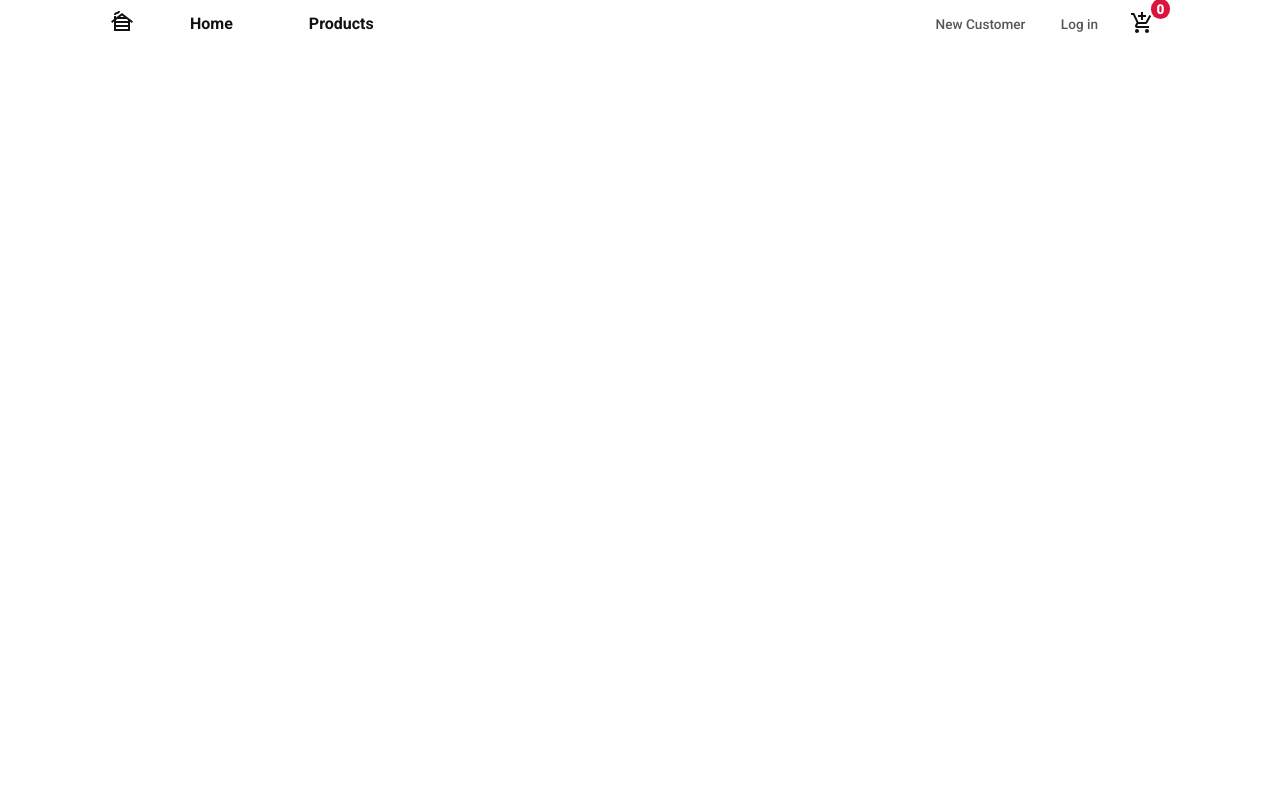
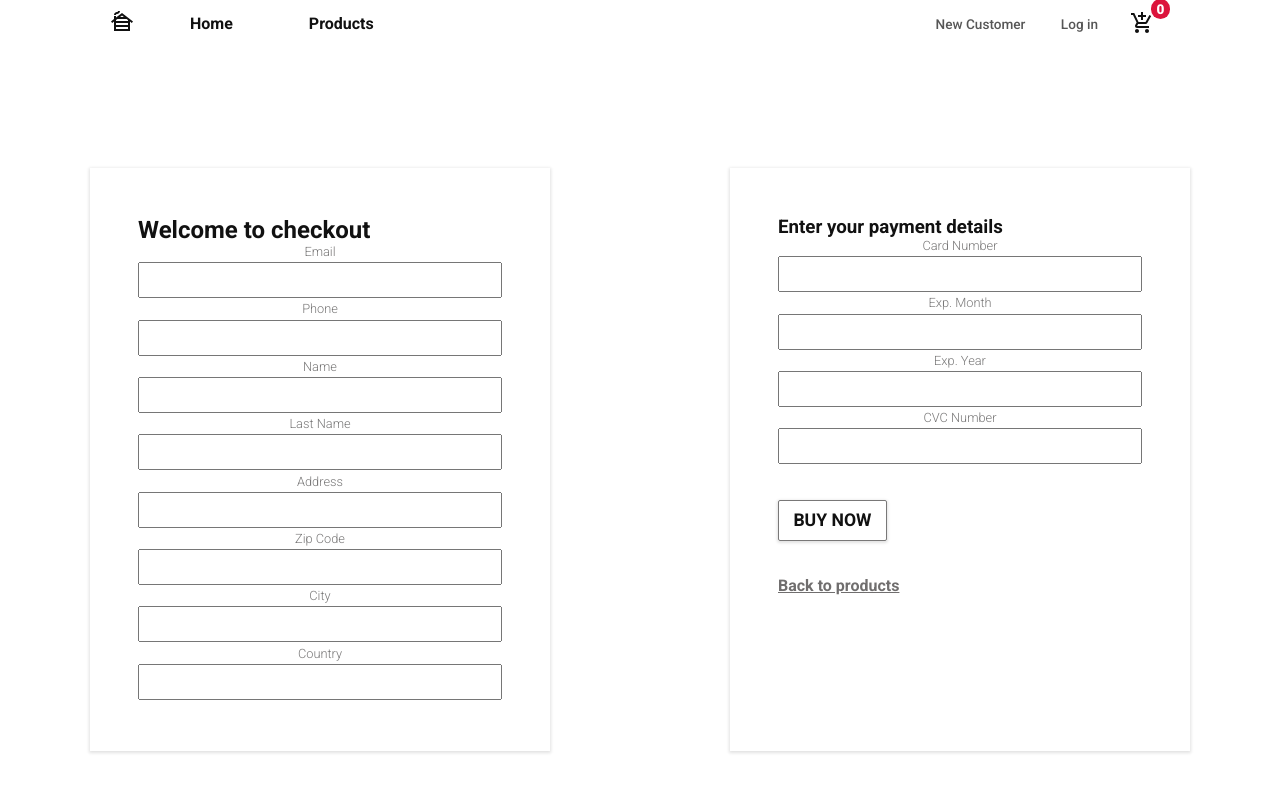
Before and after one commit to anazabalo/React-Project, a React (Create React App) app in the folder project-ecommerce/: page /payment in a window 1280 px wide. Shown: the top 792 px of the page. Built offline with nearby package versions, Linux system fonts and the light colour scheme; no server answers.

Commit message:
payment component added

```diff
--- a/project-ecommerce/src/App.js
+++ b/project-ecommerce/src/App.js
@@ -5,6 +5,7 @@ import Cart from './components/Cart/Cart';
 import Login from './components/Login/Login';
 import Newcustomer from './components/Newcustomer/Newcustomer';
 import ProductView from './components/Products/ProductView';
+import CartPayment from './components/Cart/CartPayment';
 import { DataProvider } from './Context/Dataprovider';
 import { ItemsProvider } from './Context/CartItemsProvider';
 import { useState } from 'react';
@@ -13,7 +14,6 @@ import './App.css';
 
 function App() {
   const [user, setUser] = useState({ email: '' });
-  //const [error, setError] = useState('');
 
   //FAKE USER FOR LOGIN TRIAL
   const adminUser = {
@@ -64,6 +64,9 @@ function App() {
                 <Route exact path="/newcustomer">
                   <Newcustomer />
                 </Route>
+                <Route exact path="/payment">
+                  <CartPayment />
+                </Route>
                 <Route exact path="/login">
                   <Login user={user} login={login} logout={logout} />
                 </Route>
--- a/project-ecommerce/src/components/Cart/Cart.js
+++ b/project-ecommerce/src/components/Cart/Cart.js
@@ -56,7 +56,9 @@ const Cart = () => {
               ))}
               <div className={styles.cartTotal}>
                 <h3>Total price {total} SEK</h3>
-                <button className={styles.payment}>Go to Payment</button>
+                <button className={styles.payment}>
+                  <Link to="/payment">Go to Payment </Link>
+                </button>
               </div>
             </>
           )}
--- /dev/null
+++ b/project-ecommerce/src/components/Cart/CartPayment.js
@@ -0,0 +1,56 @@
+import styles from './CartPayment.module.css';
+import { Link } from 'react-router-dom';
+const CartPayment = () => {
+  return (
+    <div className={styles.paymentContainer}>
+      <div className={styles.buyerInformation}>
+        <h2> Welcome to checkout</h2>
+        <div className={styles.personalInformation}>
+          <form action="#">
+            <label htmlFor="email">Email</label>
+            <input type="text" />
+            <label htmlFor="Phone">Phone</label>
+            <input type="text" />
+            <label htmlFor="Name">Name</label>
+            <input type="text" />
+            <label htmlFor="LastName">Last Name</label>
+            <input type="text" />
+            <label htmlFor="Address">Address</label>
+            <input type="text" />
+            <label htmlFor="Zip Code"> Zip Code</label>
+            <input type="text" />
+            <label htmlFor="City">City</label>
+            <input type="text" />
+            <label htmlFor="Country">Country</label>
+            <input type="text" />
+          </form>
+        </div>
+      </div>
+
+      <div className={styles.checkoutContainer}>
+        <h3>Enter your payment details</h3>
+        <div className={styles.CardDetails}>
+          <form action="#">
+            <label htmlFor="card number"> Card Number</label>
+            <input type="text" />
+            <label htmlFor="expiring">Exp. Month</label>
+            <input type="text" />
+            <label htmlFor="expiring">Exp. Year</label>
+            <input type="text" />
+            <label htmlFor="CVC">CVC Number</label>
+            <input type="text" />
+          </form>
+        </div>
+
+        <button>Buy Now</button>
+        <div className={styles.BackToProducts}>
+          <Link to="/products">
+            <p>Back to products</p>
+          </Link>
+        </div>
+      </div>
+    </div>
+  );
+};
+
+export default CartPayment;
--- /dev/null
+++ b/project-ecommerce/src/components/Cart/CartPayment.module.css
@@ -0,0 +1,67 @@
+.paymentContainer {
+  display: flex;
+  flex-direction: row;
+  justify-content: space-around;
+}
+
+.buyerInformation {
+  box-shadow: 0px 1px 3px 1px #e2e2e2;
+  margin-top: 15vh;
+  padding: 6vh;
+}
+
+.personalInformation form {
+  display: flex;
+  flex-direction: column;
+  flex-wrap: nowrap;
+  justify-content: flex-start;
+  align-items: center;
+  align-content: normal;
+}
+
+.checkoutContainer {
+  box-shadow: 0px 1px 3px 1px #e2e2e2;
+  margin-top: 15vh;
+  padding: 6vh;
+}
+.checkoutContainer button {
+  padding: 0.6rem 0.9rem;
+  margin-top: 2rem;
+  font-size: 1.1rem;
+  font-weight: 600;
+  text-transform: uppercase;
+  cursor: pointer;
+  display: block;
+  box-shadow: 0px 1px 3px 1px #e2e2e2;
+  border: 1px solid #797878;
+  border-radius: 2px;
+  background-color: transparent;
+}
+.CardDetails form {
+  display: flex;
+  flex-direction: column;
+  flex-wrap: nowrap;
+  justify-content: flex-start;
+  align-items: center;
+  align-content: normal;
+}
+
+.BackToProducts p {
+  color: #706e6e;
+  margin-top: 2vh;
+  font-size: 1rem;
+  font-weight: 600;
+  text-decoration: underline;
+}
+
+label {
+  font-size: 0.8rem;
+  font-weight: 300;
+  color: #797878;
+}
+
+input {
+  width: 45vh;
+  height: 4vh;
+  margin: 0.4vh 0;
+}
--- a/project-ecommerce/src/components/Products/ProductView.js
+++ b/project-ecommerce/src/components/Products/ProductView.js
@@ -2,14 +2,17 @@ import { useContext, useState, useEffect } from 'react';
 import { DataContext } from '../../Context/Dataprovider';
 import { CartItemsContext } from '../../Context/CartItemsProvider';
 import { useParams } from 'react-router-dom';
-import ProductCard from './ProductCard';
+import { Link } from 'react-router-dom';
+import ArrowBackOutlinedIcon from '@mui/icons-material/ArrowBackOutlined';
+import styles from './ProductView.module.css';
+//import ProductCard from './ProductCard';
 
 const ProductView = () => {
   const { products } = useContext(DataContext);
   const { onAddToCart } = useContext(CartItemsContext);
   const [details, setDetails] = useState([]);
   const params = useParams();
-  let item = 0;
+  //let item = 0;
 
   console.log(products);
   console.log(params.id);
@@ -28,25 +31,39 @@ const ProductView = () => {
   return (
     <>
       {
-        <div className="Details">
+        <div className={styles.Details}>
+          <div className={styles.backToProductsArrow}>
+            <Link to="/products">
+              <ArrowBackOutlinedIcon />
+            </Link>
+          </div>
+          <div className={styles.DetailsHeader}>
             <h2>{details.title}</h2>
-          <p className="price">{details.price}</p>
+            <img src={details.image} alt={details.title} />
+          </div>
+          <div className={styles.DetailsFooter}>
+            <p className={styles.Price}>Price: {details.price} SEK</p>
             <button onClick={() => onAddToCart(details)}>Add to cart</button>
-          <img src={details.image} alt={details.title} />
-          <div className="description">
+            <div className={styles.Description}>
               <p>
                 <strong>Description:</strong>
                 Lorem ipsum dolor, sit amet consectetur adipisicing elit. Cum necessitatibus soluta
-              alias porro, saepe facere expedita asperiores quos fugit inventore ex, itaque sapiente
-              quae pariatur beatae optio repellat aperiam quia possimus mollitia repellendus? Illo
-              natus quam eaque impedit omnis pariatur!
+                alias porro, saepe facere expedita asperiores quos fugit inventore ex, itaque
+                sapiente quae pariatur beatae optio repellat aperiam quia possimus mollitia
+                repellendus? Illo natus quam eaque impedit omnis pariatur!
               </p>
             </div>
           </div>
+        </div>
       }
+    </>
+  );
+};
 
-      <h3 className="related">Products Related</h3>
-      <div className="products">
+export default ProductView;
+
+/*   <h3 className={styles.Related}>Products Related</h3>
+      <div className={styles.Products}>
         {products.map((product) => {
           if (item < 6 && details.category === product.category) {
             item++;
@@ -57,9 +74,4 @@ const ProductView = () => {
             </div>;
           }
         })}
-      </div>
-    </>
-  );
-};
-
-export default ProductView;
+      </div> */
--- /dev/null
+++ b/project-ecommerce/src/components/Products/ProductView.module.css
@@ -0,0 +1,56 @@
+.Details {
+  display: flex;
+  flex-direction: row;
+  align-items: center;
+  justify-content: center;
+  margin-top: 15vh;
+  padding: 0 15vh;
+}
+
+.DetailsHeader {
+  margin: 5vh;
+  padding: 2vh;
+  box-shadow: 0px 1px 3px 1px #e2e2e2;
+  border-radius: 2px;
+}
+
+.DetailsHeader img {
+  margin: 0px;
+}
+
+.DetailsHeader h2 {
+  padding: 0px;
+  max-width: 50vh;
+}
+
+.DetailsFooter {
+  margin: 5vh;
+}
+
+.DetailsFooter button {
+  padding: 0.6rem 0.9rem;
+  margin: 1rem 0;
+  font-size: 1rem;
+  font-weight: 600;
+  text-transform: uppercase;
+  cursor: pointer;
+  display: block;
+  width: 100%;
+  border: 1px solid #797878;
+  border-radius: 2px;
+  background-color: transparent;
+  color: #797878;
+}
+
+.Description {
+  font-size: 1rem;
+  color: #525050;
+  font-weight: 350;
+  max-width: 50vh;
+  display: flex;
+}
+.Price {
+  color: #525050;
+  font-size: 1.2rem;
+  font-weight: 500;
+}
--- a/project-ecommerce/src/components/Slider/BtnSlider.js
+++ b/project-ecommerce/src/components/Slider/BtnSlider.js
@@ -3,7 +3,7 @@ import './Slider.css';
 import leftArrow from './icons/left-arrow.svg';
 import rightArrow from './icons/right-arrow.svg';
 
-export default function BtnSlider({ direction, moveSlide }) {
+const BtnSlider = ({ direction, moveSlide }) => {
   console.log(direction, moveSlide);
   return (
     <button
@@ -13,4 +13,6 @@ export default function BtnSlider({ direction, moveSlide }) {
       <img alt="arrow images" src={direction === 'next' ? rightArrow : leftArrow} />
     </button>
   );
-}
+};
+
+export default BtnSlider;
--- a/project-ecommerce/src/components/Slider/Slider.js
+++ b/project-ecommerce/src/components/Slider/Slider.js
@@ -4,7 +4,7 @@ import BtnSlider from './BtnSlider';
 import dataSlider from './DataSlider';
 import { Link } from 'react-router-dom';
 
-export default function Slider() {
+const Slider = () => {
   const [slideIndex, setSlideIndex] = useState(1);
 
   const nextSlide = () => {
@@ -54,4 +54,6 @@ export default function Slider() {
       </div>
     </div>
   );
-}
+};
+
+export default Slider;
```
Also changed, not shown: project-ecommerce/src/components/Slider/DataSlider.js (+0 -33 lines). Lines whose indentation alone changed are shown as unchanged.
